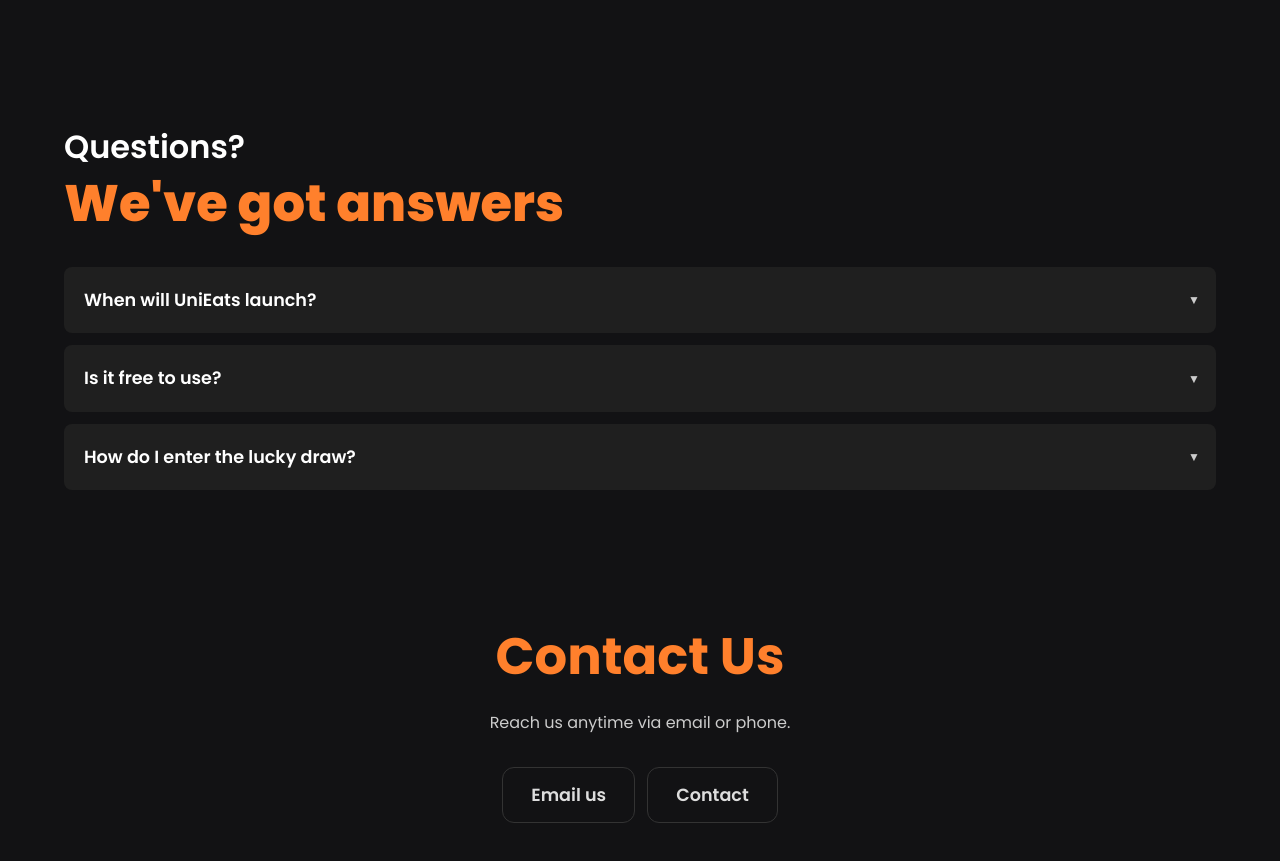
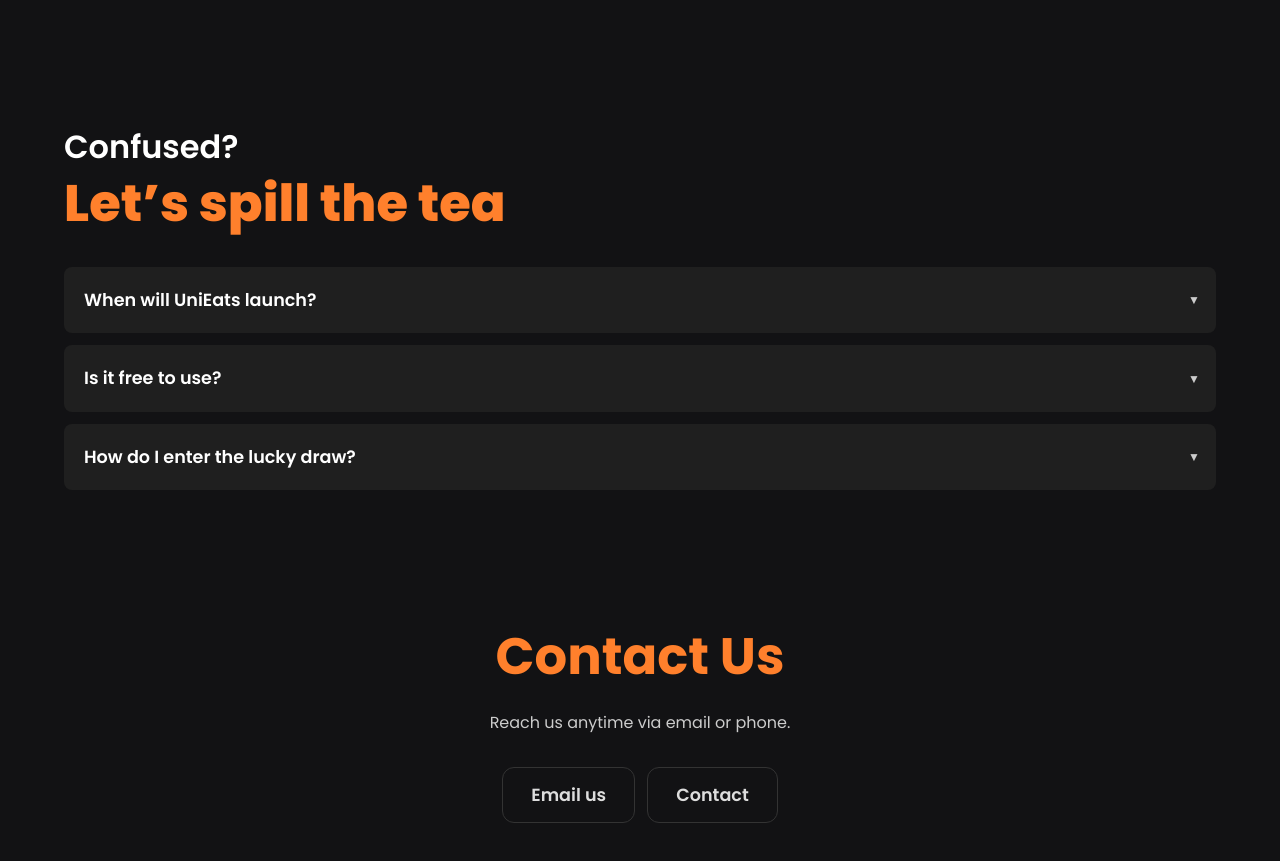
Before and after one commit to vasiprashanti/Unieats, a React (Vite) app in the folder apps/user-web/: page /home in a window 1280 px wide. Shown: the part 1340-2201 px from the top of the page. Built offline with nearby package versions, Linux system fonts and the light colour scheme; no server answers.

Commit message:
Update  1Home.jsx

```diff
--- a/apps/user-web/src/pages/Home.jsx
+++ b/apps/user-web/src/pages/Home.jsx
@@ -251,8 +251,8 @@ const FaqItem = ({ question, answer }) => {
 const Faq = () => (
   <section id="faq" className="py-16 px-[5%]">
     <div className="text-left mb-8">
-      <p className="text-white text-[1.3rem] md:text-[2rem] font-semibold">Questions?</p>
-      <h2 className="text-[#ff802c] text-[2.8rem] md:text-[3.2rem] font-extrabold leading-tight">We've got answers</h2>
+      <p className="text-white text-[1.3rem] md:text-[2rem] font-semibold">Confused?</p>
+      <h2 className="text-[#ff802c] text-[2.8rem] md:text-[3.2rem] font-extrabold leading-tight">Let’s spill the tea</h2>
     </div>
     <div className="w-full space-y-3">
       <FaqItem question="When will UniEats launch?" answer="Taking orders from September last week – get ready!
```
